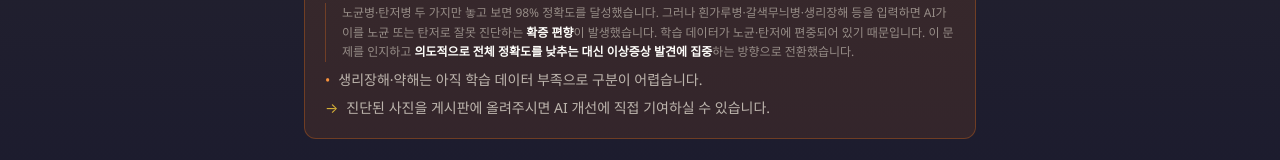
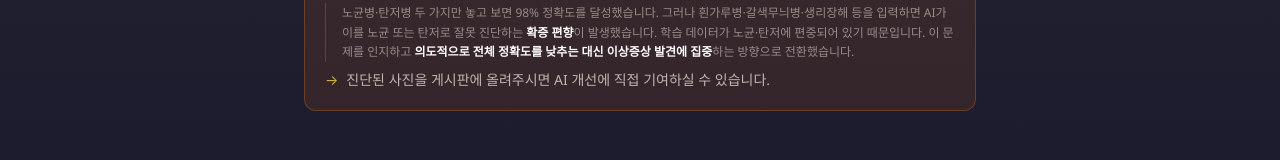
Before and after one commit to nunsuhan/grape-smartfarm-homepage, a Next.js app: page /technology/ai-diagnosis in a window 1280 px wide. Shown: the part 621-781 px from the top of the page. Built offline with nearby package versions, Linux system fonts and the light colour scheme; no server answers.

Commit message:
AI 진단 페이지: 생리장해·약해 항목 삭제

```diff
--- a/app/technology/ai-diagnosis/page.tsx
+++ b/app/technology/ai-diagnosis/page.tsx
@@ -49,7 +49,6 @@ export default function AiDiagnosisPage() {
                                         <strong className="text-white"> 의도적으로 전체 정확도를 낮추는 대신 이상증상 발견에 집중</strong>하는 방향으로 전환했습니다.
                                     </span>
                                 </li>
-                                <li className="flex gap-2"><span className="text-orange-400 shrink-0">•</span>생리장해·약해는 아직 학습 데이터 부족으로 구분이 어렵습니다.</li>
                                 <li className="flex gap-2"><span className="text-secondary-gold shrink-0">→</span>진단된 사진을 게시판에 올려주시면 AI 개선에 직접 기여하실 수 있습니다.</li>
                             </ul>
                         </div>
```
